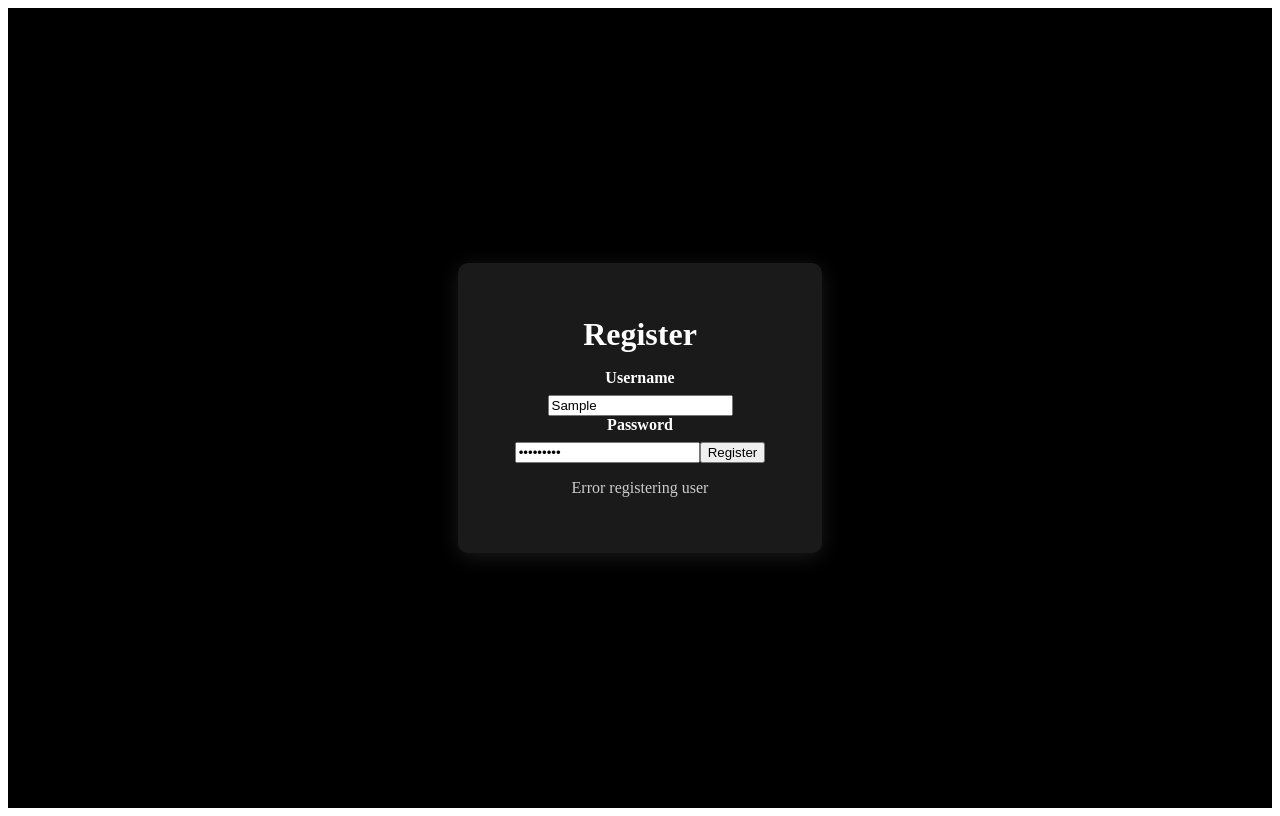
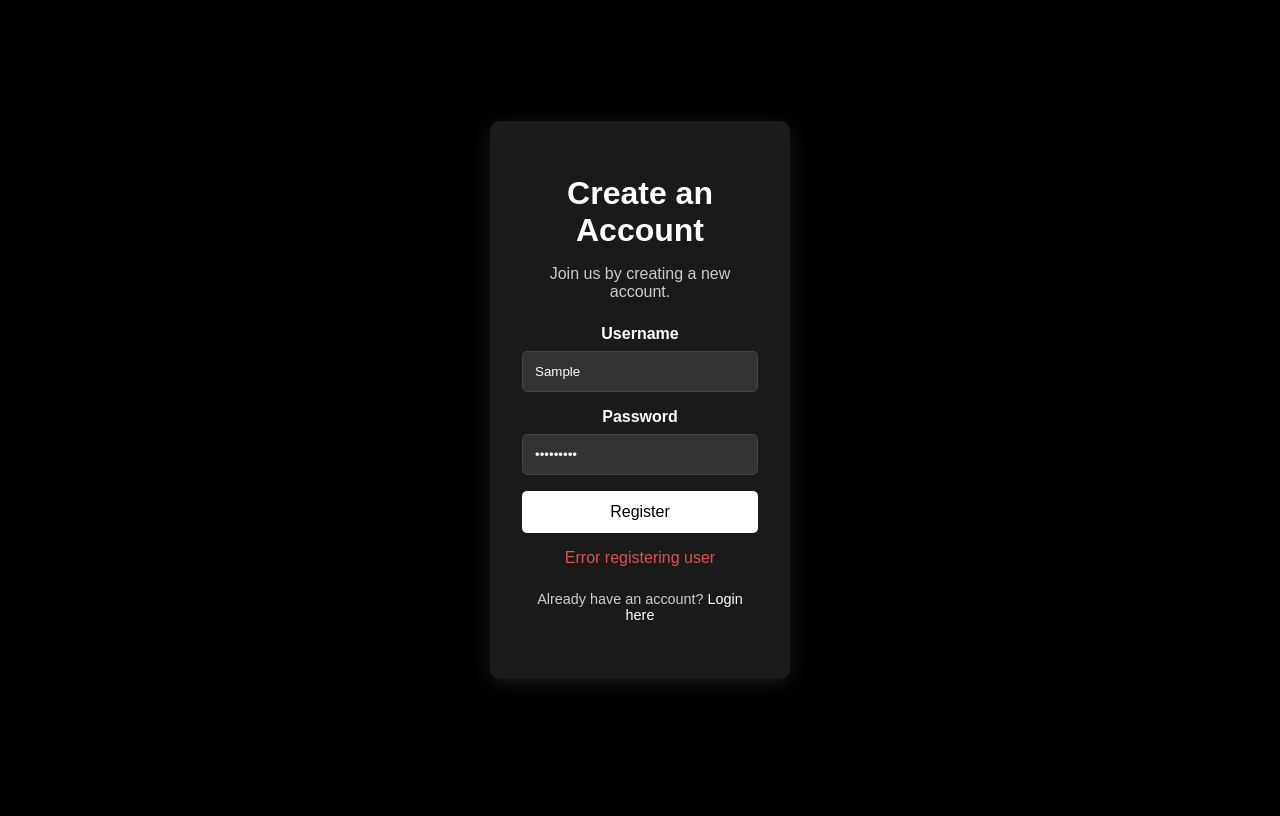
Before and after one commit to omshete96/User-Authentication-System, a Next.js app: page /register in a window 1280 px wide. Both pictures are taken after typing "Sample", "Sample123" into the empty fields and a click on the button "Register". Built offline with nearby package versions, Linux system fonts and the light colour scheme; no server answers; the database is empty.

Commit message:
Update register.js
designed the register page

```diff
--- a/pages/register.js
+++ b/pages/register.js
@@ -1,7 +1,7 @@
 // pages/register.js
 import { useState } from 'react';
 import styles from '../styles/Auth.module.css';
-
+import '../styles/globals.css';
 export default function Register() {
     const [username, setUsername] = useState('');
     const [password, setPassword] = useState('');
@@ -17,23 +17,24 @@ export default function Register() {
         const result = await res.json();
         setMessage(result.message || result.error);
 
-        // Clear input fields if registration is successful
         if (res.ok) {
-            setUsername('');  // Clear username
-            setPassword('');  // Clear password
+            setUsername('');
+            setPassword('');
         }
     };
 
     return (
         <div className={styles['auth-container']}>
             <form onSubmit={handleSubmit} className={styles['auth-form']}>
-                <h1>Register</h1>
+                <h1>Create an Account</h1>
+                <p>Join us by creating a new account.</p>
                 <label>Username</label>
                 <input
                     type="text"
                     value={username}
                     onChange={(e) => setUsername(e.target.value)}
                     required
+                    className={styles['input-field']}
                 />
                 <label>Password</label>
                 <input
@@ -41,9 +42,11 @@ export default function Register() {
                     value={password}
                     onChange={(e) => setPassword(e.target.value)}
                     required
+                    className={styles['input-field']}
                 />
-                <button type="submit">Register</button>
-                {message && <p>{message}</p>}
+                <button type="submit" className={styles['submit-button']}>Register</button>
+                {message && <p className={styles['message']}>{message}</p>}
+                <p className={styles['footer-text']}>Already have an account? <a href="/login">Login here</a></p>
             </form>
         </div>
     );
```
